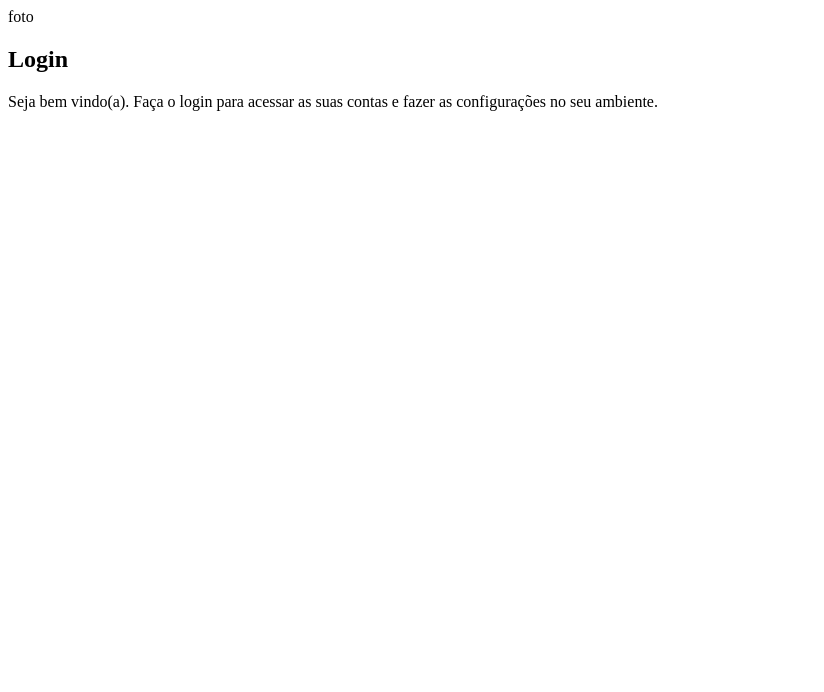
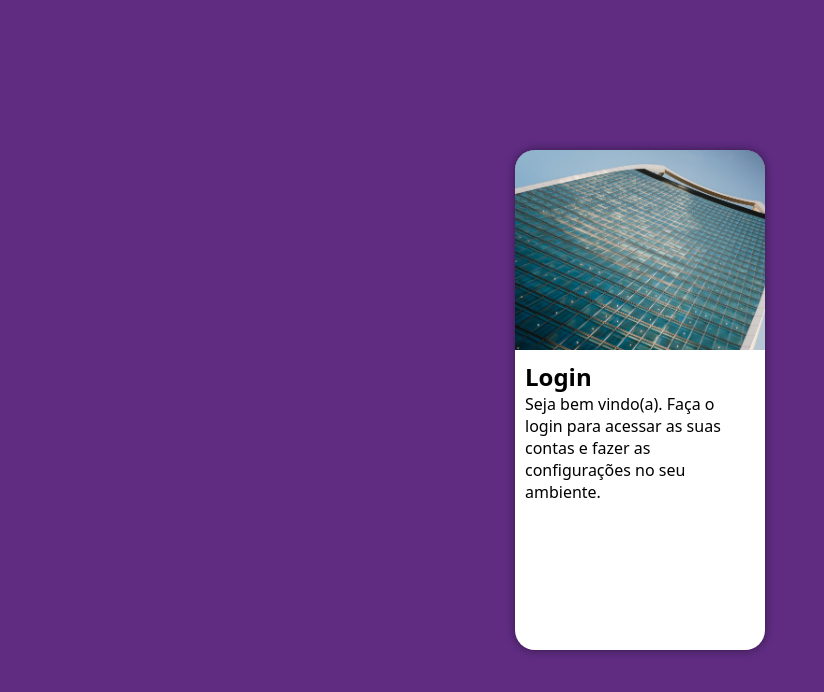
Before and after one commit to Arthurrats/projeto-login, a plain HTML site: page index.html in a window 1280 px wide. Shown: the whole page, without its empty margins (0-824 px from the left). Drawn offline with Linux system fonts and the light colour scheme.

Commit message:
att-esqueleto

```diff
--- a/estilos/style.css
+++ b/estilos/style.css
@@ -5,3 +5,50 @@
     Verde: #49a09d
     Lilás: #5f2c82
 */
+
+*{
+    font-family: system-ui, -apple-system, BlinkMacSystemFont, 'Segoe UI', Roboto, Oxygen, Ubuntu, Cantarell, 'Open Sans', 'Helvetica Neue', sans-serif;
+    padding: 0px;
+    margin: 0px;
+    box-sizing: border-box;
+}
+
+body, html{
+    background-color: #5f2c82;
+    height: 100vh;
+    width: 100vw;
+}
+
+main{
+    position: relative;
+    height: 100vh;
+    width: 100vw;
+}
+
+#login{
+    position: absolute;
+    top: 50%;
+    left: 50%;
+    transform: translate(-50%, -50%);
+    overflow: hidden;
+
+
+    background-color: white;
+    width: 250px;
+    height: 500px;
+    border-radius: 20px;
+    box-shadow: 0px 0px 10px rgba(0, 0, 0, 0.448);
+}
+
+#login > #imagem{
+    background: #5f2c82 url(../imagens/pexels-lawlesscapture-13737660.jpg) no-repeat ;
+    height: 200px;
+    background-size: cover;
+    background-attachment: fixed;
+    display: block;
+}
+
+#login > #formulario{
+    padding: 10px;
+    display: block;
+}
--- a/index.html
+++ b/index.html
@@ -8,10 +8,10 @@
 </head>
 <body>
     <main>
-        <section id="Login">
+        <section id="login">
 
             <div id="imagem">
-                foto
+                <!--Aqui vai a foto na CSS-->
             </div>
 
             <div id="formulario">
```
